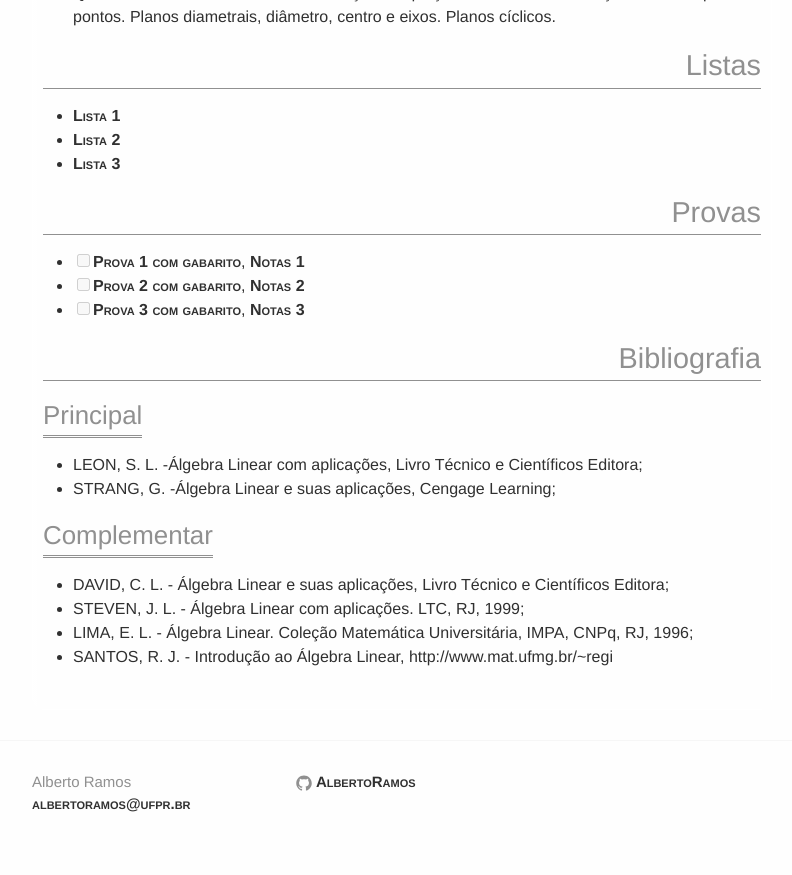
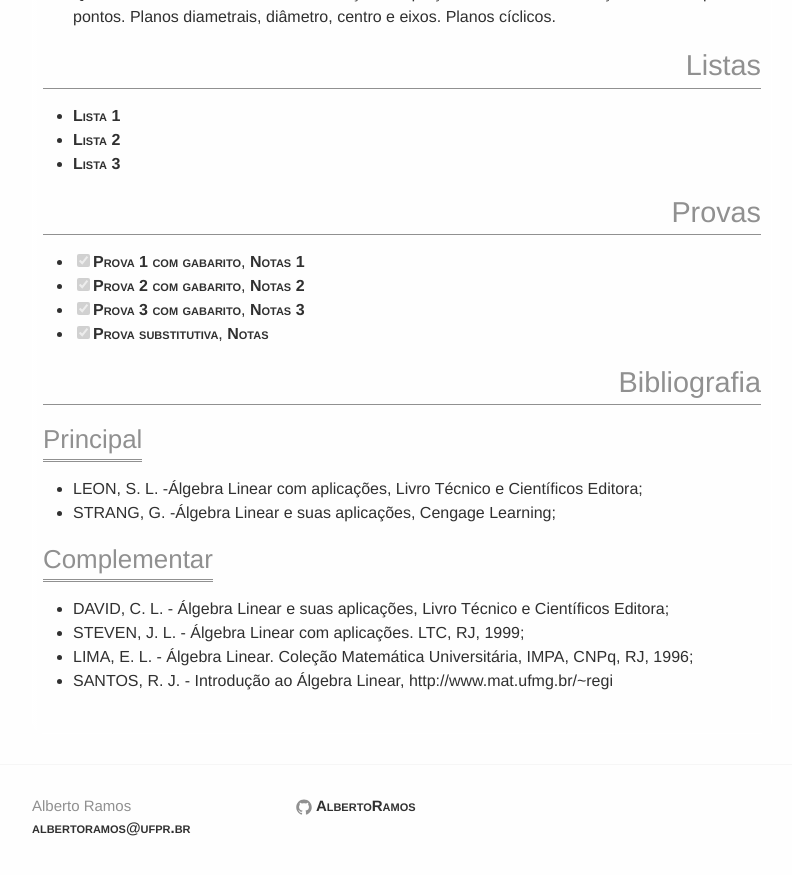
Before and after one commit to abelsiqueira/abelsiqueira.github.io-old, a Jekyll site: the page built from disciplinas/CM005 Algebra Linear_EB.md, in a window 1280 px wide and 900 px high, scrolled down 1312 px. Shown: the top 875 px of the window, without its empty margins (238-1030 px from the left). Built offline with Jekyll 4.4.1, drawn with Linux system fonts in a browser that asks for light colours.

Commit message:
Update CM005 Algebra Linear_EB.md

```diff
--- a/disciplinas/CM005 Algebra Linear_EB.md
+++ b/disciplinas/CM005 Algebra Linear_EB.md
@@ -50,10 +50,11 @@ tag:        2016s2
 
 # Provas
 
-  - [ ] [Prova 1 com gabarito]({{ site.baseur1}}/disciplinas/CM005-Algebra-linear/prova1_AL_EB_A.pdf),
+  - [x] [Prova 1 com gabarito]({{ site.baseur1}}/disciplinas/CM005-Algebra-linear/prova1_AL_EB_A.pdf),
       [Notas 1]({{ site.baseur1}}/disciplinas/CM005-Algebra-linear/notas_prova_1_EB.ods)
-  - [ ] [Prova 2 com gabarito]({{ site.baseur1}}/disciplinas/CM005-Algebra-linear/prova2_AL_EB_A.pdf), [Notas 2]({{ site.baseur1}}/disciplinas/CM005-Algebra-linear/notas_prova_1_2_EB.ods)
-  - [ ] [Prova 3 com gabarito]({{ site.baseur1}}/disciplinas/CM005-Algebra-linear/prova3_AL.pdf), [Notas 3]({{ site.baseur1}}/disciplinas/CM005-Algebra-linear/notas_prova_1_2_3_EB.ods)
+  - [x] [Prova 2 com gabarito]({{ site.baseur1}}/disciplinas/CM005-Algebra-linear/prova2_AL_EB_A.pdf), [Notas 2]({{ site.baseur1}}/disciplinas/CM005-Algebra-linear/notas_prova_1_2_EB.ods)
+  - [x] [Prova 3 com gabarito]({{ site.baseur1}}/disciplinas/CM005-Algebra-linear/prova3_AL.pdf), [Notas 3]({{ site.baseur1}}/disciplinas/CM005-Algebra-linear/notas_prova_1_2_3_EB.ods)
+  - [x] [Prova substitutiva]({{ site.baseur1}}/disciplinas/CM005-Algebra-linear/prova_substi_AL.pdf), [Notas]({{ site.baseur1}}/disciplinas/CM005-Algebra-linear/notas_prova_1_2_3_s_EB.ods)
 
 # Bibliografia
 
```
